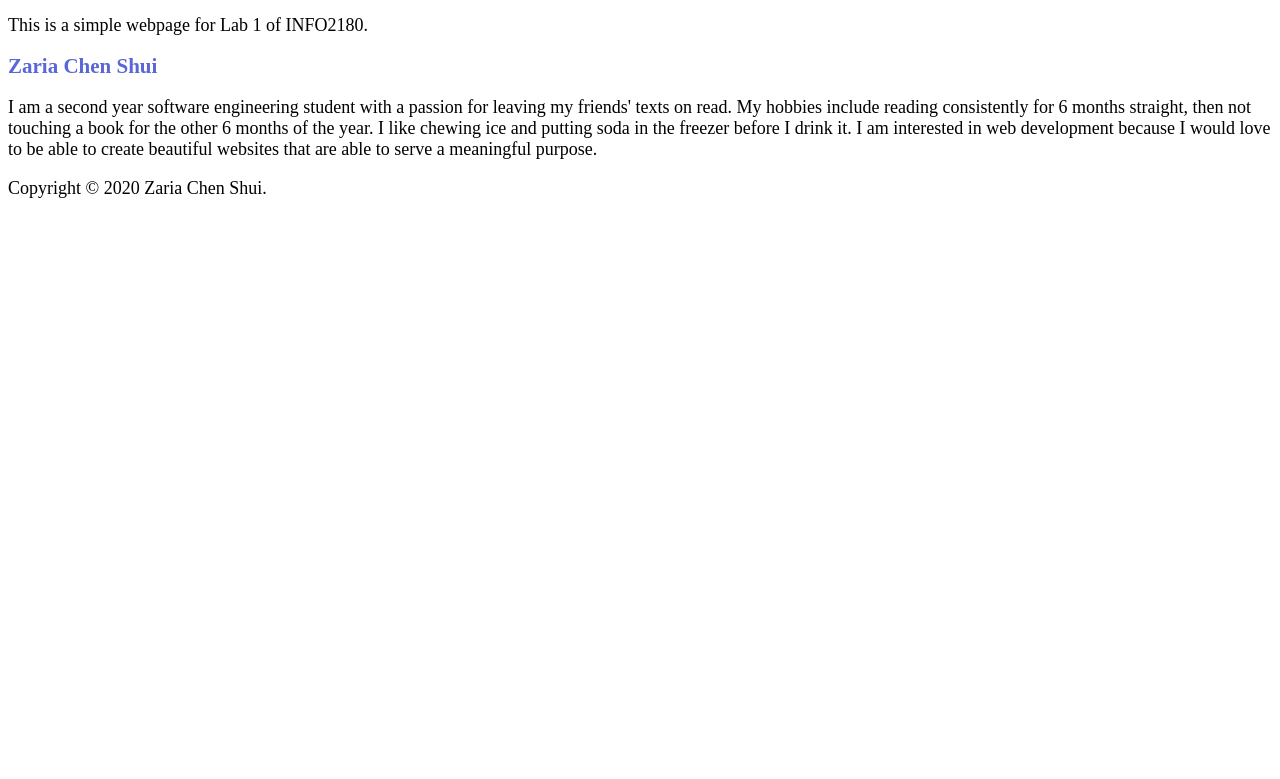
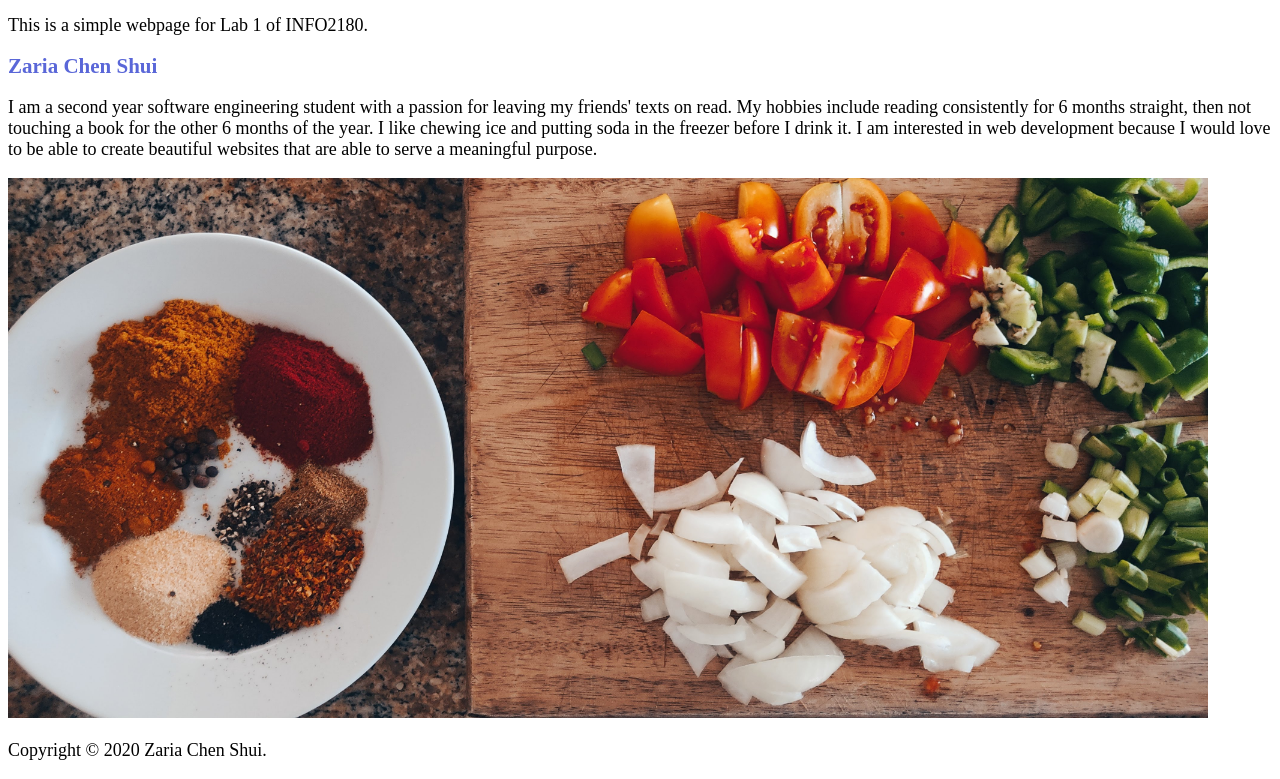
Before and after one commit to zariacs/info2180-lab1, a plain HTML site: page index.html in a window 1280 px wide. Shown: the part 46-825 px from the top of the page. Before the commit the page ends 800 px from the top, so only its background shows below. Drawn offline with Linux system fonts and the light colour scheme.

Commit message:
Added image to index.html

```diff
--- a/index.html
+++ b/index.html
@@ -23,6 +23,11 @@
         would love to be able to create beautiful websites that are able to
         serve a meaningful purpose.
       </p>
+      <img
+        src="prep_for_curry.jpg"
+        alt="Zaria's preparation for making curry chickpeas."
+        width="1200px"
+      />
     </main>
     <footer>
       <p>Copyright &copy; 2020 Zaria Chen Shui.</p>
```
